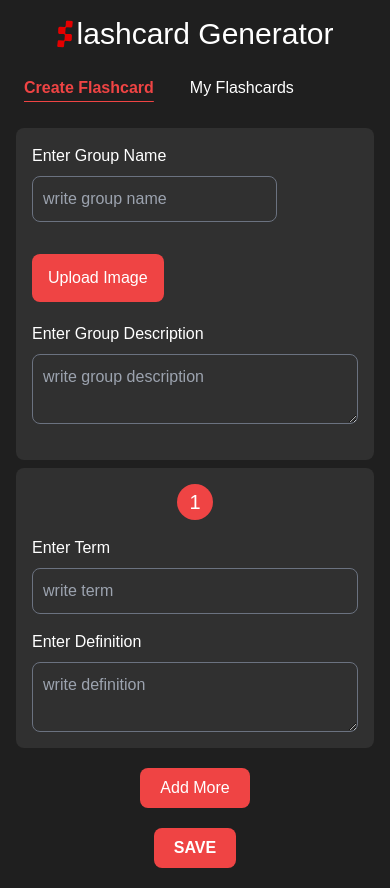
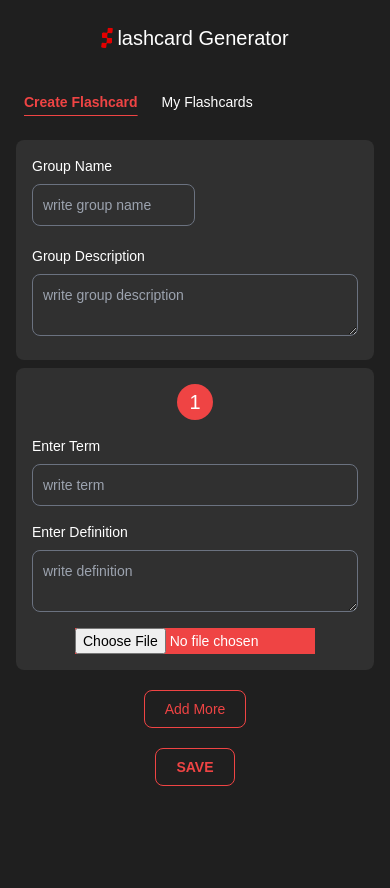
Before and after one commit to Harshal-7/flashcard-generator, a React (Vite) app: page / in a window 390 px wide. After the commit the page ends 844 px from the top, so only its background shows below. Built offline with nearby package versions, Linux system fonts and the light colour scheme; a web font is replaced by a local one.

Commit message:
responsiveness improved

```diff
--- a/package.json
+++ b/package.json
@@ -11,6 +11,7 @@
   },
   "dependencies": {
     "@reduxjs/toolkit": "^2.1.0",
+    "@vercel/analytics": "^1.1.3",
     "formik": "^2.4.5",
     "react": "^18.2.0",
     "react-dom": "^18.2.0",
--- a/src/App.jsx
+++ b/src/App.jsx
@@ -7,6 +7,7 @@ import MyFlashcards from './pages/MyFlashcards'
 import Navbar from './components/Navbar'
 import { BrowserRouter, Routes, Route, Link } from "react-router-dom";
 import FlashcardDetails from './pages/FlashcardDetails'
+import { Analytics } from '@vercel/analytics/react';
 
 function App() {
   const [count, setCount] = useState(0)
@@ -14,8 +15,8 @@ function App() {
   return (
     <div className=''>
       {/* Heading/Logo  */}
-      <h1 className='flex justify-center p-2 my-2'>
-        <svg width="16" viewBox="0 0 232 412" fill="none" xmlns="http://www.w3.org/2000/svg">
+      <h1 className='flex justify-center p-2 mt-4 mb-6'>
+        <svg className='w-3 sm:w-4' viewBox="0 0 232 412" fill="none" xmlns="http://www.w3.org/2000/svg">
           <g clipPath="url(#clip0_0_1)">
             <path fillRule="evenodd" clipRule="evenodd" d="M46.9887 101.468C34.8669 100.637 24.3663 109.79 23.5349 121.911L19.7031 177.78C18.8717 189.902 28.0244 200.402 40.1462 201.234L96.7327 205.115C108.854 205.946 119.355 196.794 120.186 184.672L124.018 128.803C124.849 116.681 135.35 107.529 147.472 108.36L202.623 112.143C214.745 112.974 225.245 103.821 226.077 91.6994L229.909 35.8307C230.74 23.7091 221.587 13.2082 209.466 12.3769L152.878 8.49583C140.757 7.66446 130.257 16.8174 129.425 28.939L125.593 84.8077C124.762 96.9292 114.261 106.082 102.14 105.251L46.9887 101.468Z" fill="#E40000" />
           </g>
@@ -38,7 +39,7 @@ function App() {
           </defs>
         </svg>
 
-        <div className='self-center text-3xl ml-1 head text-white'>
+        <div className='self-center text-xl sm:text-3xl ml-1 head text-white'>
           lashcard Generator
         </div>
 
@@ -54,6 +55,7 @@ function App() {
         </Routes>
       </BrowserRouter>
 
+      <Analytics />
 
     </div>
   )
--- a/src/components/CreateFlashcardForm.jsx
+++ b/src/components/CreateFlashcardForm.jsx
@@ -7,6 +7,7 @@ function CreateFlashcardForm() {
 
     const [title, setTitle] = useState("");
     const [desc, setDesc] = useState("");
+    const [img, setImg] = useState(null);
     const [formFields, setFormFields] = useState([{ id: 1, term: "", definition: "" }]);
     const dispatch = useDispatch();
 
@@ -15,6 +16,7 @@ function CreateFlashcardForm() {
             id: uuidv4(),
             title: title,
             desc: desc,
+            img: img,
             terms: formFields
         };
         dispatch(addFlashcard(formData));
@@ -36,13 +38,20 @@ function CreateFlashcardForm() {
         setFormFields(newFormFields);
     }
 
+    const handleImgChange = (e) => {
+        const reader = new FileReader();
+        const file = e.target.files[0];
+        reader.onloadend = () => setImg(reader.result); // Store Base64-encoded image data
+        reader.readAsDataURL(file);
+    }
+
     return (
-        <div className='px-4 sm:px-52'>
+        <div className='px-4 text-sm sm:text-base sm:px-52'>
             <form className="flex flex-col max-w-full px-4 sm:px-12 py-4 sm:py-4 mx-auto rounded-lg bg-[#303030]">
                 {/* Input for Group Name */}
-                <div className="mb-5 flex flex-col sm:flex-row sm:items-center">
-                    <div className=' w-9/12 sm:w-6/12'>
-                        <label htmlFor="text" className="block mb-2 font-medium text-white ">Enter Group Name</label>
+                <div className="mb-5 flex items-end">
+                    <div className=' w-6/12 sm:w-6/12'>
+                        <label htmlFor="text" className="block mb-2 font-medium text-white ">Group Name</label>
                         <input
                             type="text"
                             id="text"
@@ -51,13 +60,17 @@ function CreateFlashcardForm() {
                             className="bg-[#303030] border border-gray-500 text-white rounded-lg focus:ring-blue-500 focus:border-blue-500 block w-full p-2.5" placeholder="write group name" required />
                     </div>
                     {/* Upload Image Button */}
-                    <div>
-                        <button className=' bg-red-500 text-white px-4 py-3 rounded-lg sm:ml-8 mt-8'> Upload Image </button>
-                    </div>
+                    {/* <div>
+                            <input
+                                type="file"
+                                name="addimg"
+                                id="addimg"
+                                className=' bg-red-500 text-white py-3 px-2 text-xs sm:text-sm sm:px-4 sm:py-3 rounded-lg ml-8 ' />
+                        </div> */}
                 </div>
                 {/* Textarea for Group Description */}
-                <div className="mb-5">
-                    <label htmlFor="description" className="block mb-2 font-medium text-white">Enter Group Description</label>
+                <div className="mb-2">
+                    <label htmlFor="description" className="block mb-2 font-medium text-white">Group Description</label>
                     <textarea
                         id="description"
                         rows="2"
@@ -96,20 +109,31 @@ function CreateFlashcardForm() {
                                 onChange={e => handleDefinitionChange(index, e.target.value)}
                                 className="block p-2.5 w-full text-white bg-[#303030] rounded-lg border border-gray-500 focus:ring-blue-500 focus:border-blue-500" placeholder="write definition"></textarea>
                         </div>
+
+                        <div className='self-center'>
+                            <input
+                                type="file"
+                                name="addimg"
+                                id="addimg"
+                                onChange={handleImgChange}
+                                className='w-60 bg-red-500 text-white' />
+                        </div>
+
                     </form>
+
                 </div>
             ))}
 
             {/* Button to Add More Forms */}
             <div className='w-full flex justify-center mt-5'>
-                <button onClick={addMoreForm} className='px-5 py-2 bg-red-500 text-white rounded-lg'>
+                <button onClick={addMoreForm} className='px-5 py-2 border border-red-500 text-red-500 rounded-lg hover:text-white hover:bg-red-500'>
                     Add More
                 </button>
             </div>
 
             {/* Button to Save */}
             <div className='w-full flex justify-center mt-5'>
-                <button onClick={handleUpdateFlashcard} className='px-5 py-2 bg-red-500 text-white rounded-lg font-bold'>
+                <button onClick={handleUpdateFlashcard} className='px-5 py-2 hover:bg-red-500 border border-red-500 hover:text-white rounded-lg font-bold bg-[#1f1f1f] text-red-500'>
                     SAVE
                 </button>
             </div>
--- a/src/components/Navbar.jsx
+++ b/src/components/Navbar.jsx
@@ -12,8 +12,8 @@ function Navbar() {
     }
 
     return (
-        <div className='px-4 sm:px-56'>
-            <ul className='flex gap-5'>
+        <div className='px-4 text-sm sm:text-base sm:px-56'>
+            <ul className='flex gap-2 sm:gap-5'>
                 <li className='p-2 '>
                     <NavLink to="/"
                         className={({ isActive }) =>
--- a/src/pages/CreateFlashcard.jsx
+++ b/src/pages/CreateFlashcard.jsx
@@ -1,4 +1,4 @@
-import React from 'react'
+    import React from 'react'
 import CreateFlashcardForm from '../components/CreateFlashcardForm'
 
 function CreateFlashcard() {
--- a/src/pages/FlashcardDetails.jsx
+++ b/src/pages/FlashcardDetails.jsx
@@ -58,14 +58,14 @@ function FlashcardDetails() {
 
     return (
         <div className='px-4 sm:px-56'>
-            <div className='flex flex-col gap-2 mt-10 text-white'>
-                <h2 className='text-4xl font-bold'>{flashcard.title}</h2>
-                <p className='mt-2 mb-10'>{flashcard.desc}</p>
+            <div className='flex flex-col gap-2 mt-10 text-white text-center'>
+                <h2 className='text-2xl sm:text-4xl font-bold'>{flashcard.title}</h2>
+                <p className=' text-sm sm:text-base mt-2 mb-10'>{flashcard.desc}</p>
             </div>
 
             {/* Render terms and definitions */}
-            <div className='flex flex-col text-white  sm:flex-row gap-5 sm:gap-0 items-center sm:justify-around'>
-                <div className='bg-[#303030] p-4 min-w-60 min-h-96 rounded-xl'>
+            <div className='flex flex-col sm:flex-row gap-5 items-center sm:justify-around text-white'>
+                <div className='bg-[#303030] p-4 min-w-60 max-h-96 min-h-72 sm:min-h-96 rounded-xl'>
                     <h3 className='text-xl mb-2 text-center'>Flashcards</h3>
                     <hr className='border-1 border-white mb-5' />
                     {flashcard.terms.map(term => (
@@ -76,10 +76,13 @@ function FlashcardDetails() {
                 </div>
 
                 {/* term defination here */}
-                <div className='flex flex-col bg-[#303030] p-4 min-w-60 sm:w-3/6 min-h-96 rounded-xl'>
+                <div className='flex flex-col bg-[#303030] p-4 min-w-60 sm:w-3/6 min-h-72 rounded-xl'>
                     {selectedTerm && (
                         <div className='flex mt-4 justify-center items-center pt-20'>
-                            <button className='text-xl sm:text-5xl'>{flashcard.terms.find(term => term.id === selectedTerm).definition}</button>
+                            <button className='text-3xl sm:text-5xl'>
+                                {flashcard.terms.find(term => term.id === selectedTerm).definition} -
+                                {flashcard.terms.find(term => term.id === selectedTerm).img}
+                            </button>
                         </div>
                     )}
                 </div>
--- a/src/pages/MyFlashcards.jsx
+++ b/src/pages/MyFlashcards.jsx
@@ -13,14 +13,14 @@ function MyFlashcards() {
         return (
             <div className='text-center text-5xl mt-32 text-red-500 font-bold '>
                 No card available!
-                <p className='text-xl mt-5 text-white font-light'>go to <NavLink to='/' className='underline text-red-500'>create flashcards</NavLink> to create new flashcards</p>
+                <p className='px-4 text-xl mt-5 text-white font-light'>go to <NavLink to='/' className='underline text-red-500'>create flashcards</NavLink> to create new flashcards</p>
             </div>
         );
     }
 
     return (
-        <div className='flex justify-center w-full p-2 mb-10 text-white'>
-            <div className='grid grid-cols-1 md:grid-cols-2 lg:grid-cols-3 gap-20 mt-5'>
+        <div className='flex justify-center w-full px-8 py-2 mb-10 text-white'>
+            <div className='grid grid-cols-1 md:grid-cols-2 lg:grid-cols-3 gap-5 sm:gap-20 mt-5'>
                 {flashcards.map(flashcard => (
                     <div className='relative flex flex-col gap-2 bg-[#303030] p-5 rounded-lg max-w-96' key={flashcard.id}>
                         <h2 className='text-3xl mt-10 text-center'>{flashcard.title}</h2>
```
Also changed, not shown: 2 other files (tests, documents, lock files or other folders).
